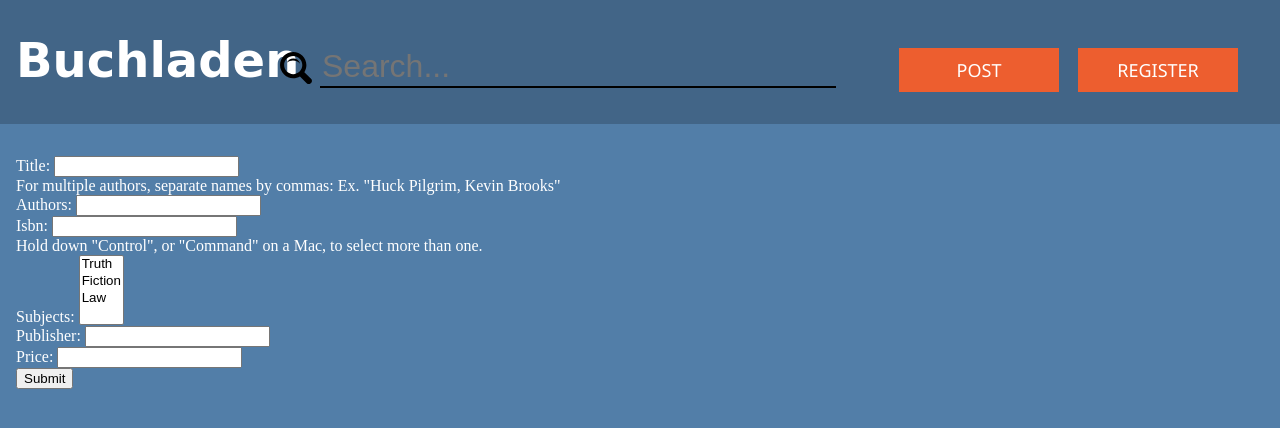
After one commit to iaefai/Buchladen, a Django app: page /post-book/ in a window 1280 px wide. The commit adds this page. Shown: the top 428 px of the page. Run offline with Django 3.2, Linux system fonts and the light colour scheme; parts of the project's set-up code (start-up, migrations or seed data) failed here and were passed over; some web fonts are replaced.

Commit message:
Adding book post functionality

```diff
--- a/store/forms/__init__.py
+++ b/store/forms/__init__.py
@@ -1,3 +1,4 @@
 
 from .login_form import *
 from .contact_form import *
+from .bookpost_form import *
--- /dev/null
+++ b/store/forms/bookpost_form.py
@@ -0,0 +1,8 @@
+from django import forms
+from django.forms import ModelForm
+from store.models import Book
+
+class BookForm(ModelForm):
+    class Meta:
+        model = Book
+        exclude = ['user','date_added']
--- a/store/models.py
+++ b/store/models.py
@@ -24,7 +24,7 @@ class Book(models.Model):
     isbn = models.CharField(max_length=20)      # no explicit validation yet
     subjects = models.ManyToManyField(Subject)
     publisher = models.CharField(max_length=30)
-    language = (('en', "English"), ('cn', "Chinese"), ('kn', "Klingon"))
+    language = (('en','English'))
     price = models.DecimalField(max_digits=5, decimal_places=2)
     date_added = models.DateField()
     user = models.ForeignKey(User)
--- a/store/templates/store/email-sent.html
+++ b/store/templates/store/email-sent.html
@@ -2,9 +2,5 @@
 {% load staticfiles %}
 
 {% block content %}
-
-    User being contacted: {{ user }}</br>
-    Subject: {{ subject }}</br>
-    Message: {{ message }}
-
+Message sent!
 {% endblock %}
--- a/store/templates/store/master.html
+++ b/store/templates/store/master.html
@@ -72,7 +72,7 @@
             <input type="image" src="{% static 'store/iconmonstr-magnifier-4-icon.svg' %}" id="searchbutton">
             <input type="text" class="underline-search" id="searchbox" placeholder="Search..." autocomplete="off" spellcheck="false">
             <input type="image" src="{% static 'store/iconmonstr-x-mark-icon.svg' %}" id="clearbutton">
-            <input type="button" class="button" value="Post">
+            <a href="/post-book/"><input type="button" class="button" value="Post"></a>
             <input type="button" class="button" value="Register">
         </header>
 
--- /dev/null
+++ b/store/templates/store/post_book.html
@@ -0,0 +1,80 @@
+{% extends "store/master.html" %}
+{% load staticfiles %}
+
+{% block content %}
+
+
+
+<form action="/email-sent/?id=sup&book=da book" method="post"><input type='hidden' name='csrfmiddlewaretoken' value='Vvb9F5GzyZYGz2KboRU2yvmnKHS9HlXf' />
+
+
+
+  <div id="id_title_container">
+
+    <div>
+      <label for="id_title">Title:</label> <input id="id_title" maxlength="70" name="title" type="text" />
+    </div>
+    <div id="id_title_errors">
+
+    </div>
+  </div>
+
+  <div id="id_authors_container">
+    For multiple authors, separate names by commas: Ex. "Huck Pilgrim, Kevin Brooks"
+    <div>
+      <label for="id_authors">Authors:</label> <input id="id_authors" maxlength="70" name="authors" type="text" />
+    </div>
+    <div id="id_authors_errors">
+
+    </div>
+  </div>
+
+  <div id="id_isbn_container">
+
+    <div>
+      <label for="id_isbn">Isbn:</label> <input id="id_isbn" maxlength="20" name="isbn" type="text" />
+    </div>
+    <div id="id_isbn_errors">
+
+    </div>
+  </div>
+
+  <div id="id_subjects_container">
+     Hold down &quot;Control&quot;, or &quot;Command&quot; on a Mac, to select more than one.
+    <div>
+      <label for="id_subjects">Subjects:</label> <select multiple="multiple" id="id_subjects" name="subjects">
+<option value="1">Truth</option>
+<option value="2">Fiction</option>
+<option value="3">Law</option>
+</select>
+    </div>
+    <div id="id_subjects_errors">
+
+    </div>
+  </div>
+
+  <div id="id_publisher_container">
+
+    <div>
+      <label for="id_publisher">Publisher:</label> <input id="id_publisher" maxlength="30" name="publisher" type="text" />
+    </div>
+    <div id="id_publisher_errors">
+
+    </div>
+  </div>
+
+  <div id="id_price_container">
+
+    <div>
+      <label for="id_price">Price:</label> <input id="id_price" name="price" step="0.01" type="number" />
+    </div>
+    <div id="id_price_errors">
+
+    </div>
+  </div>
+
+
+  <input type="submit" value="Submit" />
+</form>
+
+{% endblock %}
--- a/store/urls.py
+++ b/store/urls.py
@@ -14,7 +14,7 @@ urlpatterns = patterns(
     #url(r'^search/author/(?P<author_name>[^/]+)', views.author, name='author'),
     #url(r'^search/title/(?P<title_name>[^/]+)', views.title, name='title'),
     url(r'^email-sent/$', views.email_send, name='email_send'),
-
+    url(r'^post-book.+', views.post_book, name='post_book'),
     # ex: /polls/5/
     #url(r'^(?P<pk>\d+)/$', views.DetailView.as_view(), name='detail'),
     # ex: /polls/5/results/
--- a/store/views/__init__.py
+++ b/store/views/__init__.py
@@ -1,6 +1,6 @@
 
 from .index_view import IndexView
 
-from .contact_seller import contact_seller\
-    #, ContactView
+from .contact_seller import contact_seller
+from .post_book import post_book
 from .other import *
--- /dev/null
+++ b/store/views/post_book.py
@@ -0,0 +1,14 @@
+
+from store.forms import BookForm
+from django.shortcuts import render_to_response
+from django.template import RequestContext
+
+from django.views.generic import TemplateView
+
+def post_book(request):
+    user = 'sup'
+    bookname = 'da book'
+    form = BookForm()
+    return render_to_response('store/post_book.html',
+                              {'user': user, 'bookname':bookname, 'form': form},
+                              context_instance = RequestContext(request))
```
Also changed, not shown: store/forms/contact_form.py (+9 -6 lines), store/templates/store/contact_seller.html (+23 -5 lines), store/views/other.py (+8 -7 lines), books.sqlite.
